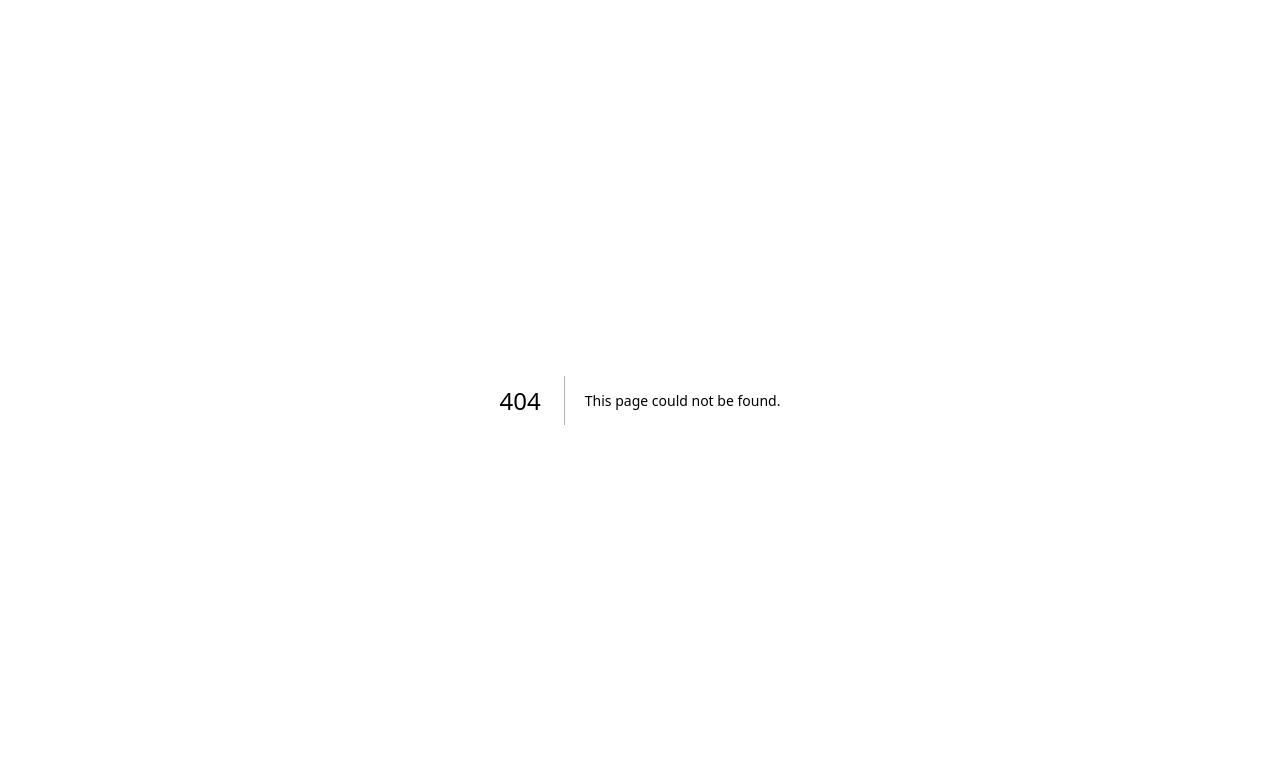
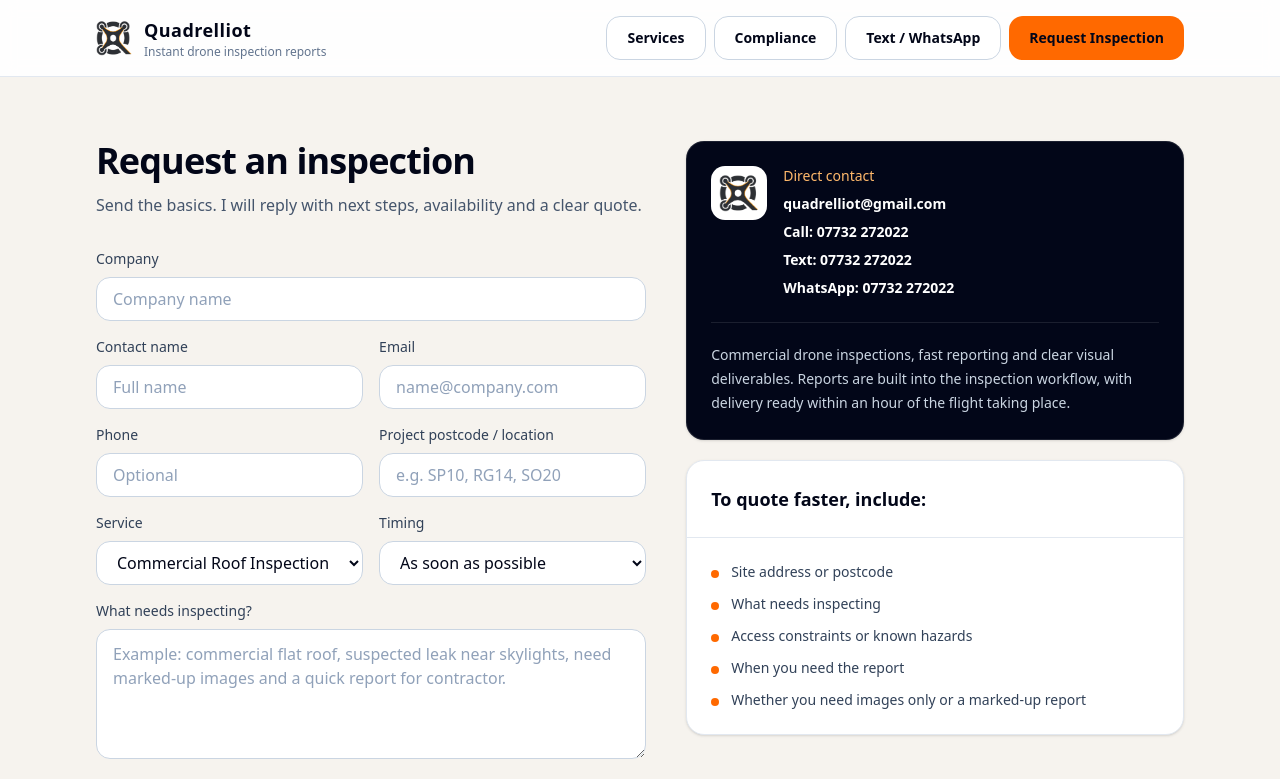
Before and after one commit to Rebelliot/quadrelliot-site, a Next.js app: page /contact in a window 1280 px wide. Before the commit this address had no page. Shown: the top 779 px of the page. Built offline with nearby package versions, Linux system fonts and the light colour scheme.

Commit message:
Add contact page

```diff
--- a/app/QuadrelliotWebsite.tsx
+++ b/app/QuadrelliotWebsite.tsx
@@ -212,8 +212,8 @@ aria-label="Go to home"
 </div>
 );
 }
-export default function QuadrelliotWebsite() {
-const [route, setRoute] = useState<Route>("home");
+export default function QuadrelliotWebsite({ initialRoute = "home" }: { initialRoute?: Route }) {
+const [route, setRoute] = useState<Route>(initialRoute);
 const [service, setService] = useState<ServiceKey>("inspection");
 const [company, setCompany] = useState("");
 const [name, setName] = useState("");
--- /dev/null
+++ b/app/contact/page.tsx
@@ -0,0 +1,5 @@
+import QuadrelliotWebsite from "../QuadrelliotWebsite";
+
+export default function ContactPage() {
+  return <QuadrelliotWebsite initialRoute="contact" />;
+}
```
